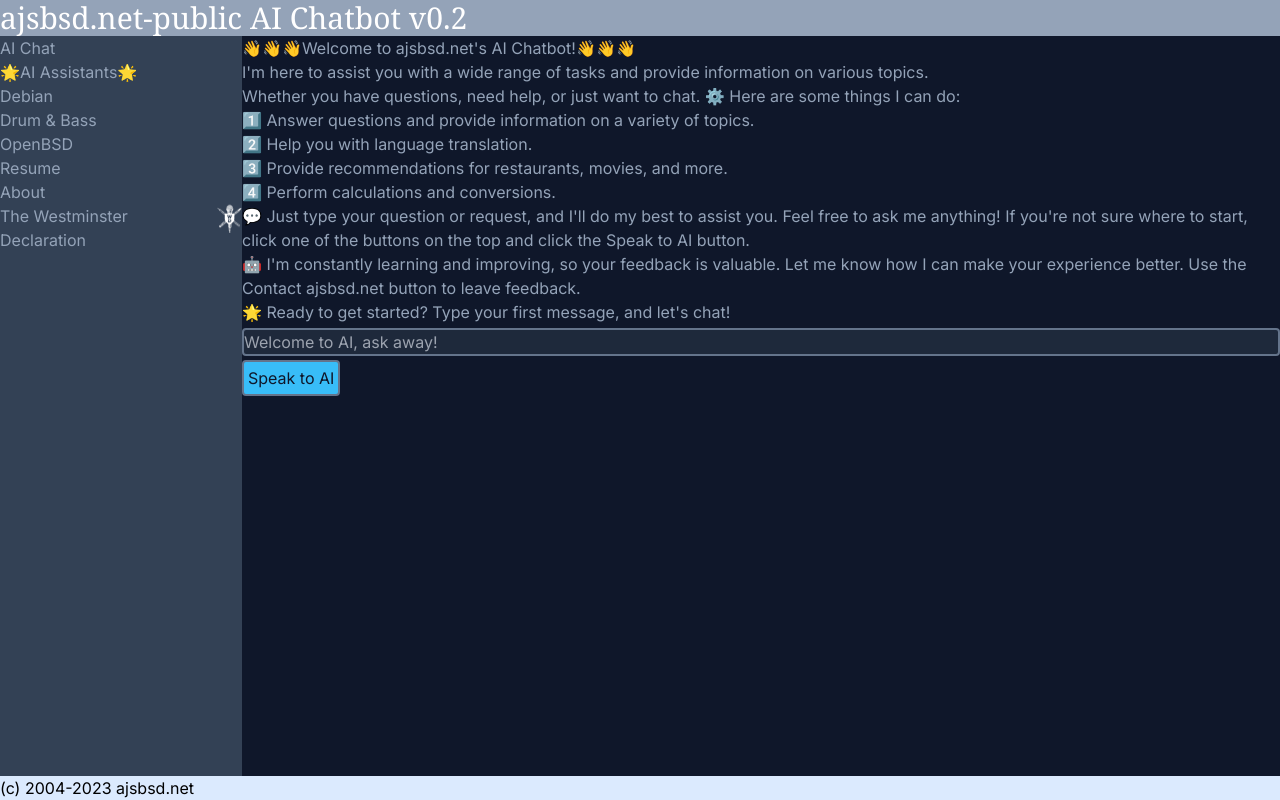
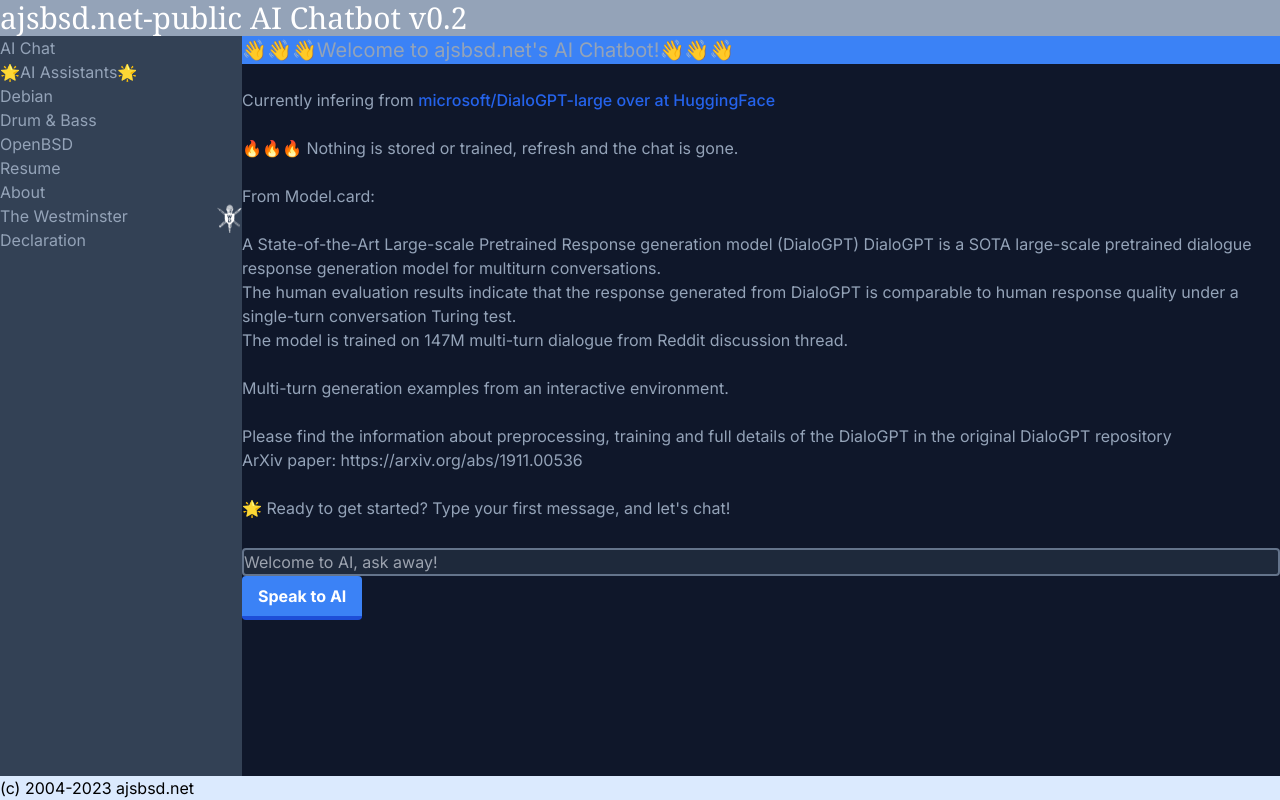
Before and after one commit to ajsbsd/ajsbsd.net-public, a Next.js app: page / in a window 1280 px wide. Built offline with nearby package versions, Linux system fonts and the light colour scheme.

Commit message:
functional chat

```diff
--- a/app/api/aichat/route.tsx
+++ b/app/api/aichat/route.tsx
@@ -19,6 +19,42 @@
   }
 
   const data = await req.json();
+  //console.log(data.data);
 
-  return NextResponse.json({ text: "Added!", data: data });
+  /*
+    {
+        "inputs": {
+            "past_user_inputs": ["Which movie is the best ?"],
+            "generated_responses": ["It's Die Hard for sure."],
+            "text": "Can you explain why ?",
+        },
+    }
+  */
+
+  const hf_send = {
+    inputs: {
+      past_user_inputs: ["Which movie is the best ?"],
+      generated_responses: ["It is Die Hard for sure."],
+      text: data.data,
+    },
+  };
+
+  const hf_response = await fetch(
+    "https://api-inference.huggingface.co/models/microsoft/DialoGPT-large",
+    {
+      headers: { Authorization: `Bearer ${process.env.HUGGINGFACE_API_KEY}` },
+      method: "POST",
+      body: JSON.stringify(hf_send),
+    }
+  );
+
+  const hf_result = await hf_response.json();
+  console.log(hf_result);
+
+  return NextResponse.json({
+    text: "Added!",
+    data: data,
+    hf_send: data.data,
+    hf_result: hf_result.generated_text,
+  });
 }
--- a/app/page.tsx
+++ b/app/page.tsx
@@ -6,22 +6,31 @@
 type Message = {
   id: number;
   message: string;
+  response: string;
 };
 
-let promptHistory: Message[] = [];
+//let promptHistory: Message[] = [];
 //promptHistory[0] = { id: 0, message: "foo" };
 let count = 0;
 
 export default function Home() {
   const [isFirstLoad, toggleIsFirstLoad] = useState(true);
   const [input, setInput] = useState("");
+  const [btnDisabled, setBtnDisabled] = useState(true);
+  //const [promptHistory, setPromptHistory] = useState<Message[]>([
+  //  { id: 0, message: "Start", response: "None yet" },
+  //]);
+  const [promptHistory, setPromptHistory] = useState<Message[]>([]);
+  const [AlertMsg, setAlertMsg] = useState("");
+
   //const [promptHistory, setPromptHistory] = useState([""]);
 
   async function handleSubmit(e: any) {
     e.preventDefault();
-    promptHistory.push({ id: count, message: input });
-    count++;
     setInput("");
+    setBtnDisabled(true);
+    setAlertMsg("Communicating with Evelyn, our AI");
+
     const url = process.env.NEXT_PUBLIC_AJSBSD_API_URL!;
     const secret = process.env.NEXT_PUBLIC_AJSBSD_API_KEY!;
     const furl = url + "/?secret=" + secret;
@@ -35,11 +44,30 @@
       },
     });
     const body = await response.json();
-    console.log(body);
+    setPromptHistory((o) => [
+      ...o,
+
+      {
+        id: count,
+        message: input,
+        response: body.hf_result,
+      },
+    ]);
+    count++;
+    setAlertMsg("Your turn to talk!");
   }
   //function handleInputChange(e: React.FormEvent<HTMLInputElement>) {
   function handleInputChange(e: any) {
     setInput(e.target.value);
+    if (e.target.value.length > 10) {
+      setBtnDisabled(false);
+      setAlertMsg("Press Send!");
+    } else {
+      setAlertMsg("Please type at least 10 characters...");
+    }
+  }
+  function handleButton(e: any) {
+    toggleIsFirstLoad(false);
   }
 
   return (
@@ -54,13 +82,14 @@
           </div>
           <div className="basis-4/5 bg-slate-900 text-slate-400">
             {isFirstLoad ? <AIFirstLoad /> : ""}
-            {promptHistory
-              ? promptHistory.map((k) => (
-                  <div key={k.id}>
-                    {k.id} {k.message}
-                  </div>
-                ))
-              : ""}
+            {promptHistory?.map((k) => (
+              <div key={k.id}>
+                <p className="text-red-500">
+                  Me: {k.id} {k.message}
+                </p>
+                <p className="text-blue-500">AI: {k.response}</p>
+              </div>
+            ))}
             <form className="text-slate-400 mt-1" onSubmit={handleSubmit}>
               <input
                 className="border-slate-500 border-2 rounded bg-slate-800 "
@@ -71,13 +100,15 @@
               />
               <br />
               <button
-                className="text-slate-900 bg-sky-400 border-2 rounded border-slate-500 mt-1 p-1 hover:text-slate-600"
-                onClick={() => toggleIsFirstLoad(false)}
+                className="bg-blue-500 hover:bg-blue-400 text-white font-bold py-2 px-4 border-b-4 border-blue-700 hover:border-blue-500 rounded"
+                onClick={handleButton}
                 color="tomato"
                 type="submit"
+                disabled={btnDisabled}
               >
                 Speak to AI
               </button>
+              <p className="text-lg">{AlertMsg}</p>
             </form>
           </div>
         </div>
--- a/components/AIFirstLoad.tsx
+++ b/components/AIFirstLoad.tsx
@@ -1,30 +1,56 @@
+import Link from "next/link";
+import "@/app/globals.css";
+
 export default function AIFirstLoad() {
   return (
-    <div className="tx-sm">
-      <h3>👋👋👋Welcome to ajsbsd.net&apos;s AI Chatbot!👋👋👋</h3>
-      I&apos;m here to assist you with a wide range of tasks and provide
-      information on various topics.
+    <div className="text-md">
+      <p className="bg-blue-500 text-xl">
+        👋👋👋Welcome to ajsbsd.net&apos;s AI Chatbot!👋👋👋
+      </p>
       <br />
-      Whether you have questions, need help, or just want to chat. ⚙️ Here are
-      some things I can do:
+      Currently infering from{" "}
+      <Link
+        className="font-medium text-blue-600 dark:text-blue-500 hover:underline"
+        href="https://huggingface.co/microsoft/DialoGPT-large"
+      >
+        microsoft/DialoGPT-large over at HuggingFace
+      </Link>
       <br />
-      1️⃣ Answer questions and provide information on a variety of topics.
       <br />
-      2️⃣ Help you with language translation.
+      🔥🔥🔥 Nothing is stored or trained, refresh and the chat is gone.
       <br />
-      3️⃣ Provide recommendations for restaurants, movies, and more.
       <br />
-      4️⃣ Perform calculations and conversions.
+      From Model.card:
       <br />
-      💬 Just type your question or request, and I&apos;ll do my best to assist
-      you. Feel free to ask me anything! If you&apos;re not sure where to start,
-      click one of the buttons on the top and click the Speak to AI button.
       <br />
-      🤖 I&apos;m constantly learning and improving, so your feedback is
-      valuable. Let me know how I can make your experience better. Use the
-      Contact ajsbsd.net button to leave feedback.
+      A State-of-the-Art Large-scale Pretrained Response generation model
+      (DialoGPT) DialoGPT is a SOTA large-scale pretrained dialogue response
+      generation model for multiturn conversations.
+      <br />
+      The human evaluation results indicate that the response generated from
+      DialoGPT is comparable to human response quality under a single-turn
+      conversation Turing test. <br />
+      The model is trained on 147M multi-turn dialogue from Reddit discussion
+      thread.
+      <br />
+      <br />
+      Multi-turn generation examples from an interactive environment.
+      <br />
+      <br />
+      Please find the information about preprocessing, training and full details
+      of the DialoGPT in the{" "}
+      <Link href="https://github.com/microsoft/DialoGPT">
+        original DialoGPT repository
+      </Link>
+      <br />
+      ArXiv paper:{" "}
+      <Link href="https://arxiv.org/abs/1911.00536">
+        https://arxiv.org/abs/1911.00536
+      </Link>
+      <br />
       <br />
       🌟 Ready to get started? Type your first message, and let&apos;s chat!
+      <br />
       <br />
     </div>
   );
```
